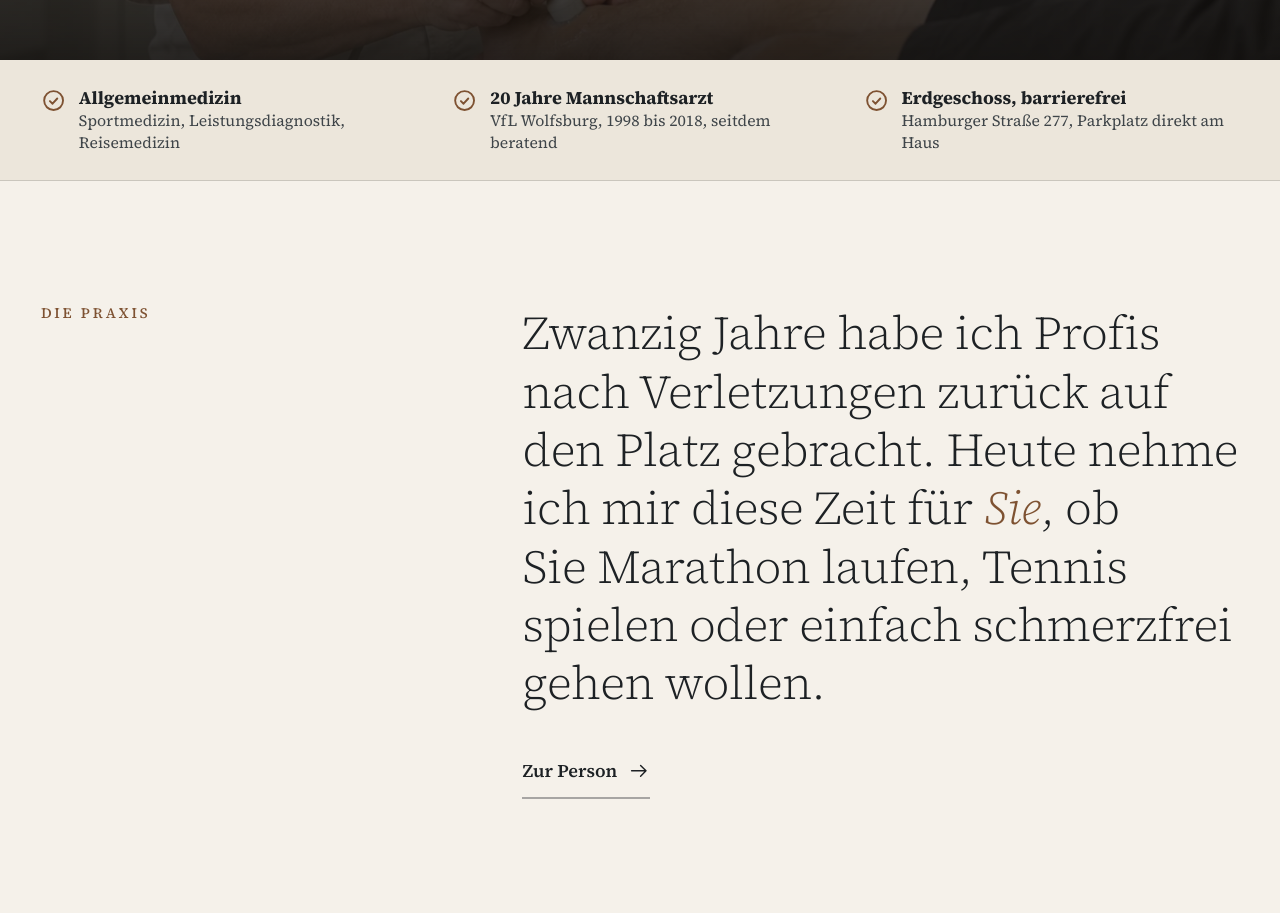
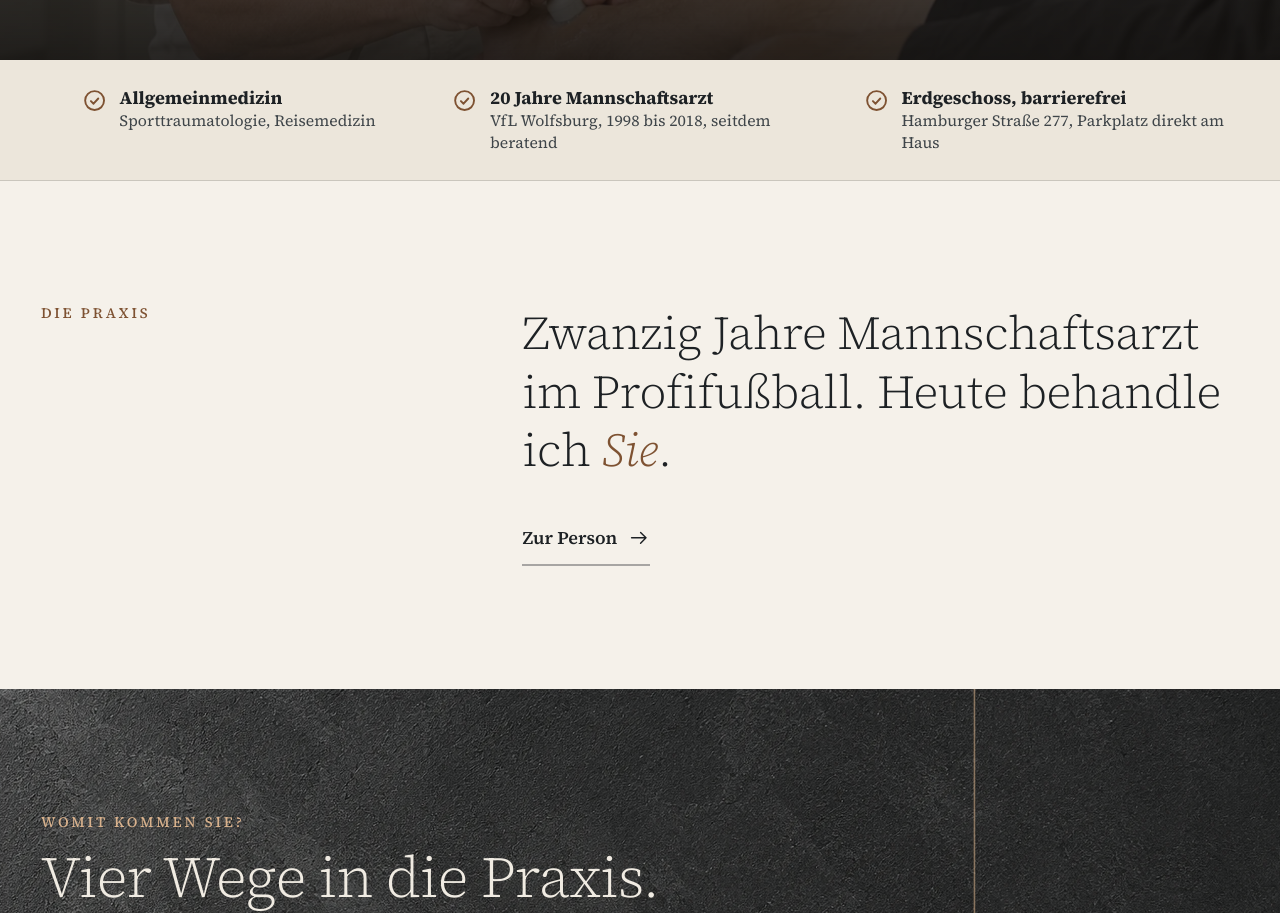
Before and after one commit to NatoshiSakamoto67/dr-pfeiler-entwurf, a plain HTML site: page index.html in a window 1280 px wide. Shown: the part 516-1429 px from the top of the page. Drawn offline with Linux system fonts and the light colour scheme; animation ran at ten frames a second.

Commit message:
Startseite: Aussage gekürzt, unter Allgemeinmedizin Sporttraumatologie und Reisemedizin

```diff
--- a/index.html
+++ b/index.html
@@ -68,7 +68,7 @@
 
   <div class="band-vertrauen" aria-label="Auf einen Blick">
     <ul class="wrap">
-      <li><svg viewBox="0 0 24 24" fill="none" stroke="currentColor" stroke-width="1.8" stroke-linecap="round" stroke-linejoin="round" aria-hidden="true"><circle cx="12" cy="12" r="9"/><path d="m8.5 12.5 2.5 2.5 4.5-5"/></svg><div><b>Allgemeinmedizin</b>Sportmedizin, Leistungsdiagnostik, Reisemedizin</div></li>
+      <li><svg viewBox="0 0 24 24" fill="none" stroke="currentColor" stroke-width="1.8" stroke-linecap="round" stroke-linejoin="round" aria-hidden="true"><circle cx="12" cy="12" r="9"/><path d="m8.5 12.5 2.5 2.5 4.5-5"/></svg><div><b>Allgemeinmedizin</b>Sporttraumatologie, Reisemedizin</div></li>
       <li><svg viewBox="0 0 24 24" fill="none" stroke="currentColor" stroke-width="1.8" stroke-linecap="round" stroke-linejoin="round" aria-hidden="true"><circle cx="12" cy="12" r="9"/><path d="m8.5 12.5 2.5 2.5 4.5-5"/></svg><div><b>20 Jahre Mannschaftsarzt</b>VfL Wolfsburg, 1998 bis 2018, seitdem beratend</div></li>
       <li><svg viewBox="0 0 24 24" fill="none" stroke="currentColor" stroke-width="1.8" stroke-linecap="round" stroke-linejoin="round" aria-hidden="true"><circle cx="12" cy="12" r="9"/><path d="m8.5 12.5 2.5 2.5 4.5-5"/></svg><div><b>Erdgeschoss, barrierefrei</b>Hamburger Straße 277, Parkplatz direkt am Haus</div></li>
     </ul>
@@ -78,7 +78,7 @@
     <div class="wrap zweispalt">
       <p class="kicker zeig" id="praxis-titel">Die Praxis</p>
       <div>
-        <p class="aussage zeig">Zwanzig Jahre habe ich Profis nach Verletzungen zurück auf den Platz gebracht. Heute nehme ich mir diese Zeit für <em>Sie</em>, ob Sie Marathon laufen, Tennis spielen oder einfach schmerzfrei gehen wollen.</p>
+        <p class="aussage zeig">Zwanzig Jahre Mannschaftsarzt im Profifußball. Heute behandle ich <em>Sie</em>.</p>
         <div class="aktionen zeig" style="--dl:160ms"><a class="link" href="praxis.html">Zur Person <svg viewBox="0 0 24 24" fill="none" stroke="currentColor" stroke-width="1.6" stroke-linecap="round" stroke-linejoin="round" aria-hidden="true"><path d="M4 12h16m-6-6 6 6-6 6"/></svg></a></div>
       </div>
     </div>
```
